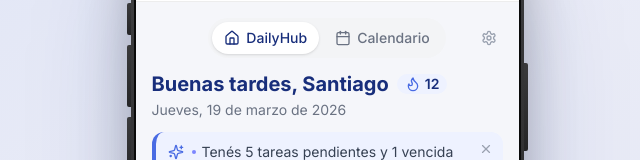
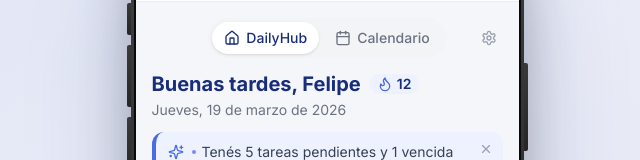
Before and after one commit to fgorostiaga-hu/huckaton-daily-hub-mobile, a Next.js app: page / in a window 1280 px wide. Shown: the part 129-289 px from the top of the page, without its empty margins (313-953 px from the left). Built offline with nearby package versions, Linux system fonts and the light colour scheme.

Commit message:
chore: random names

```diff
--- a/components/daily-hub/header-section.tsx
+++ b/components/daily-hub/header-section.tsx
@@ -2,13 +2,15 @@
 
 import { useState, useMemo } from 'react';
 import { useApp } from '@/lib/context';
-import { currentUser } from '@/lib/data';
 import { getGreeting, formatDate, TODAY, isTodayDate, isEventPast, isOverdue } from '@/lib/utils';
 import { Sparkles, Flame, X } from 'lucide-react';
 
 export function HeaderSection() {
   const greeting = getGreeting();
-  const firstName = currentUser.name.split(' ')[0];
+  const firstName = useMemo(() => {
+    const names = ['Santiago', 'Felipe', 'Camila', 'Eugenia'];
+    return names[Math.floor(Math.random() * names.length)];
+  }, []);
   const [showStreakTooltip, setShowStreakTooltip] = useState(false);
   const { tasks, events, hubSections, dismissAiBrief } = useApp();
 
```
